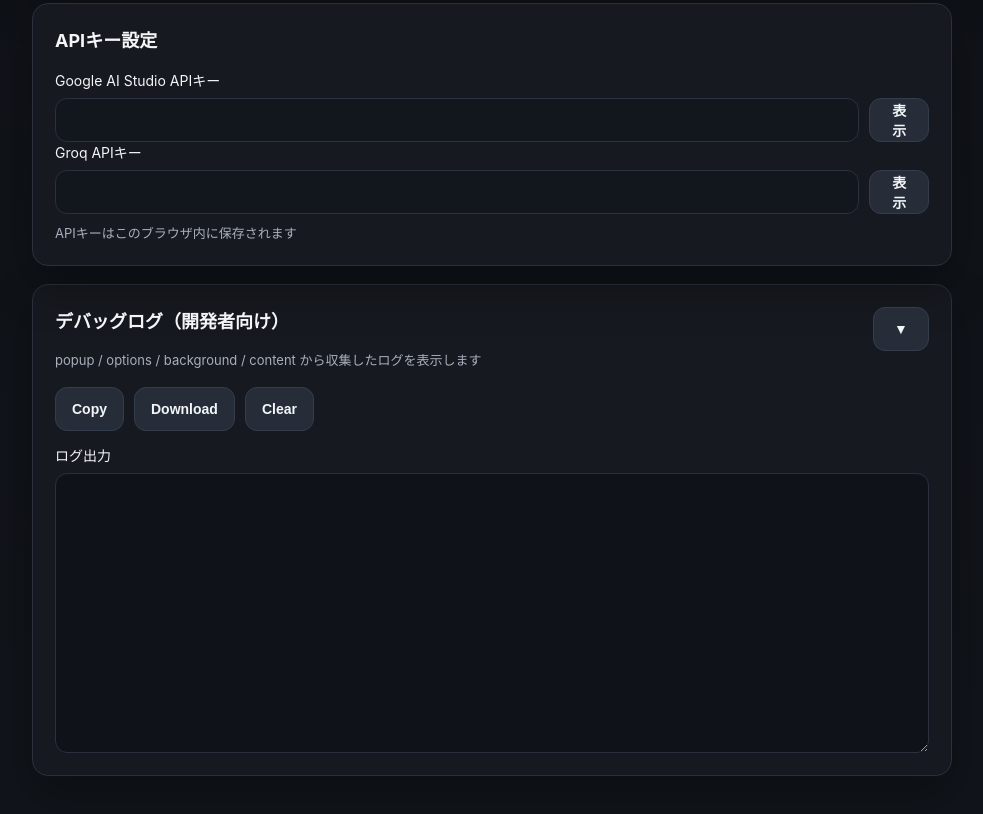
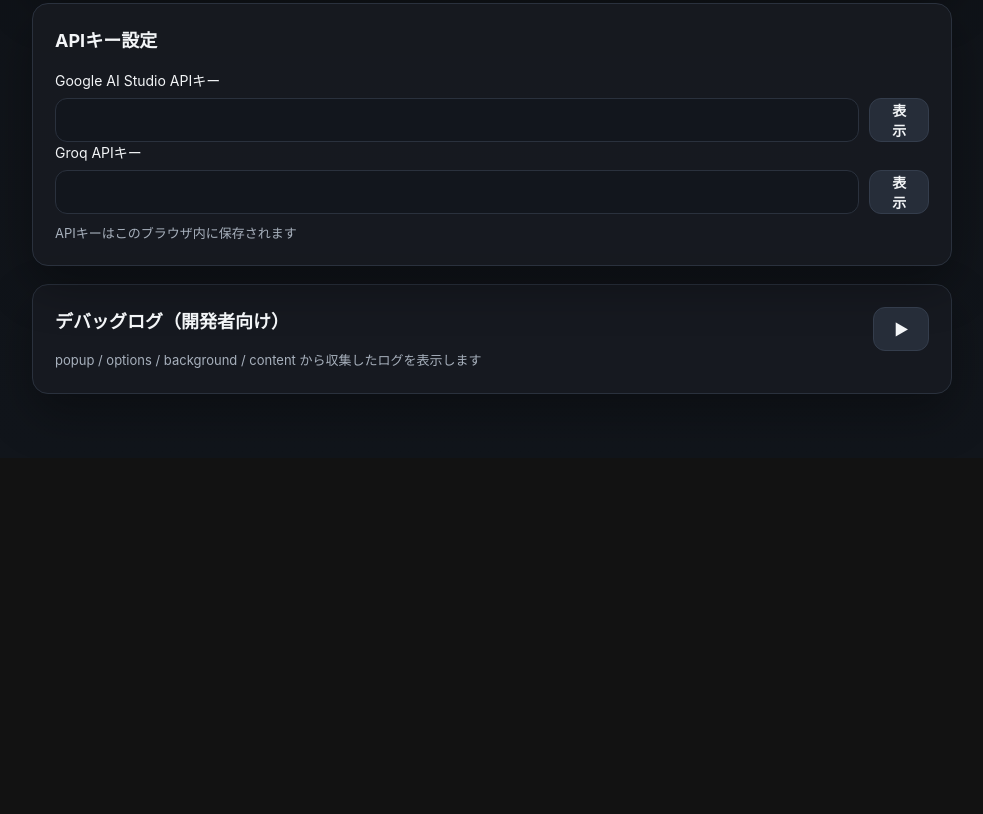
Before and after one commit to a-san-un/apple-tv-bilingual, a browser extension: page options.html in a window 1280 px wide. Shown: the part 1335-2149 px from the top of the page, without its empty margins (148-1131 px from the left). After the commit the page ends 1793 px from the top, so only its background shows below. Drawn offline with Linux system fonts and the light colour scheme.

Commit message:
fix(options): debug section collapsed by default (Issue #5)
Changed debug section toggle button state and icon.

```diff
--- a/options.html
+++ b/options.html
@@ -189,14 +189,14 @@
             id="debugSectionToggle"
             class="secondary-button debug-toggle-button"
             type="button"
-            aria-expanded="true"
+            aria-expanded="false"
             aria-controls="debugSectionBody"
           >
-            ▼
+            ▶
           </button>
         </div>
 
-        <div id="debugSectionBody" class="debug-section__body">
+        <div id="debugSectionBody" class="debug-section__body" hidden>
           <div class="debug-toolbar">
             <button id="debugCopyBtn" class="secondary-button" type="button">
               Copy
```
